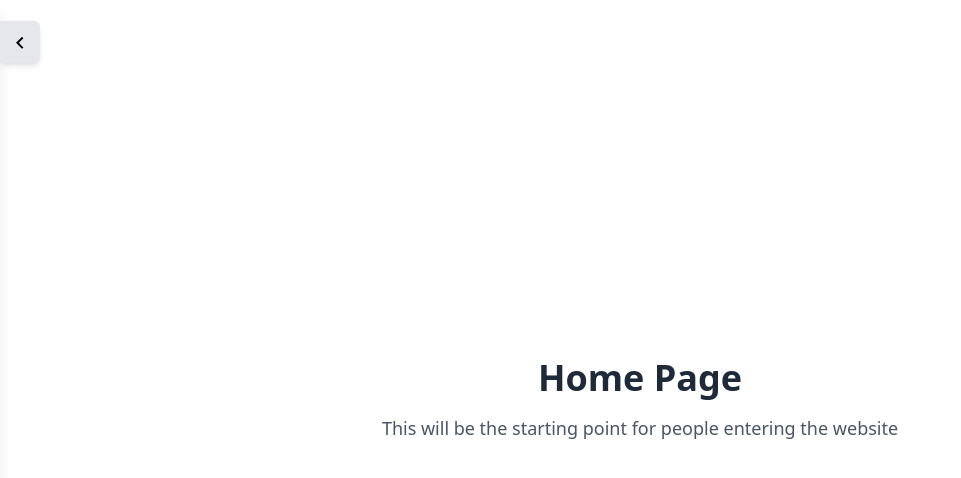
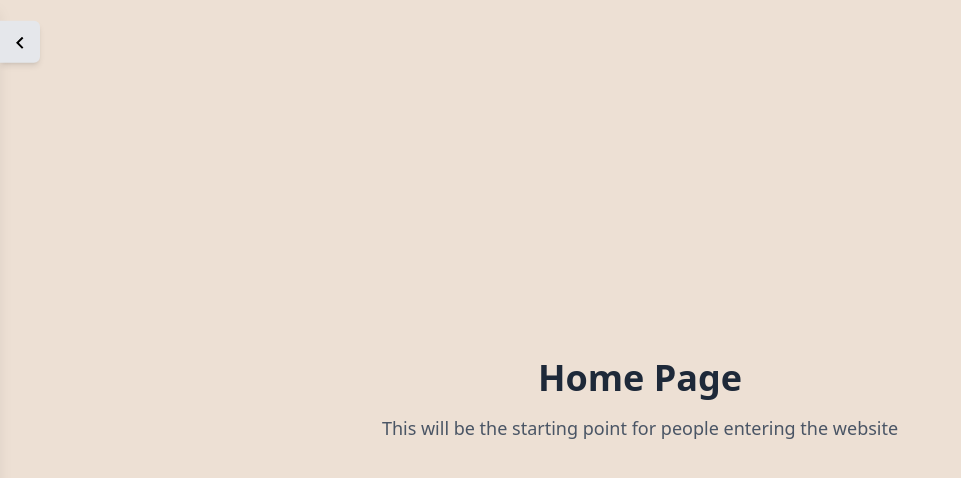
Before and after one commit to OccultParrot/ParrotsPhotos, a React (Vite) app in the folder client/: page / in a window 1280 px wide. Shown: the top 478 px of the page, without its empty margins (0-961 px from the left). Built offline with nearby package versions, Linux system fonts and the light colour scheme.

Commit message:
Made new color theme

```diff
--- a/client/src/index.css
+++ b/client/src/index.css
@@ -1 +1,12 @@
 @import "tailwindcss";
+
+
+/* https://coolors.co/palette/ede0d4-e6ccb2-ddb892-b08968-7f5539-9c6644 */
+@theme {
+    --primary: #ede0d4; /* first */
+    --secondary: #e6ccb2; /* second */
+    --text-primary: #b08968; /* fourth */
+    --text-secondary: #9c6644; /* sixth */
+    --light: #ddb892; /* third */
+    --dark: #7f5539; /* fifth */
+}
```
